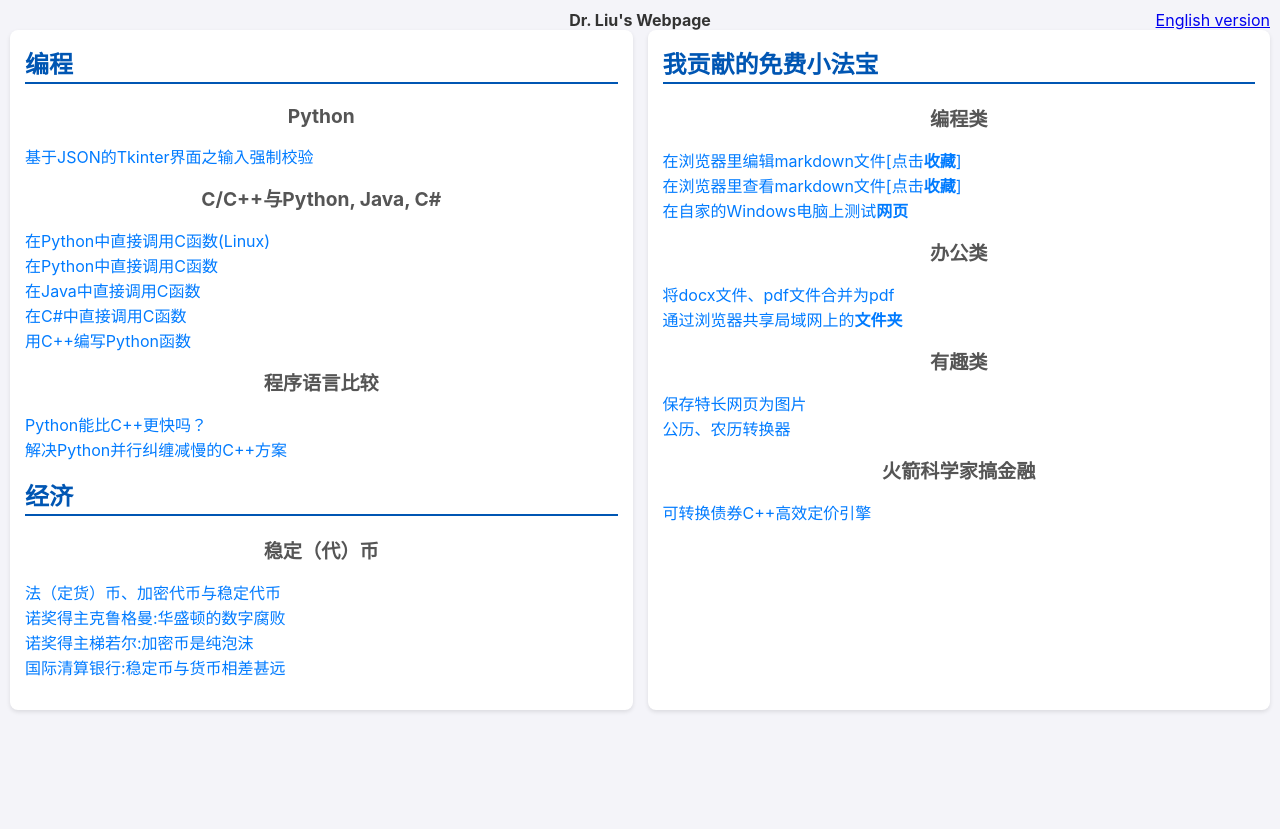
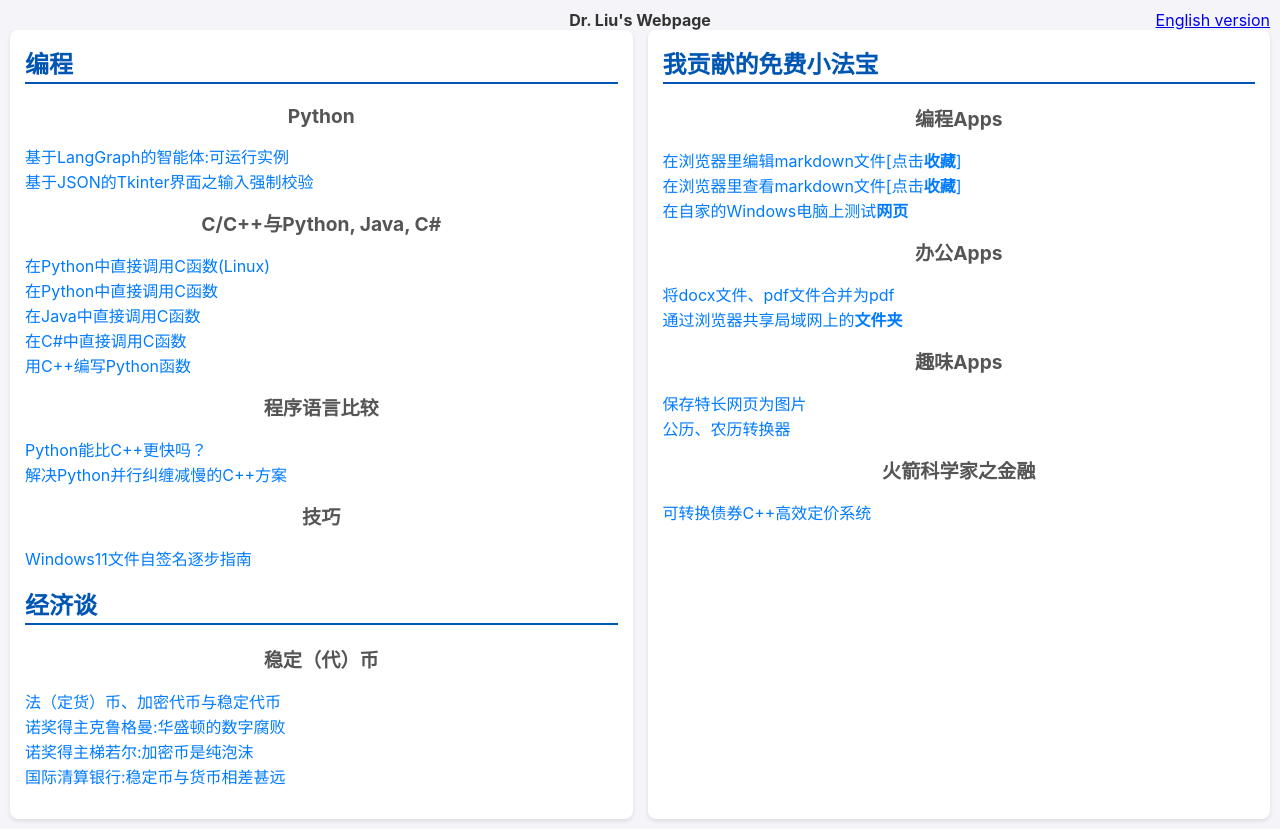
Before and after one commit to qiangliu-sd/qiangliu-sd.github.io, a plain HTML site: page index_chn.html in a window 1280 px wide. Before the commit the page ends 800 px from the top, so only its background shows below. Drawn offline with Linux system fonts and the light colour scheme.

Commit message:
Add files via upload

```diff
--- a/index_chn.html
+++ b/index_chn.html
@@ -13,6 +13,7 @@
             <h2 class="section-title">编程</h2>
             <h3 class="subsection-title">Python</h3>
             <ul class="link-list">
+                <li><a href="https://github.com/qiangliu-sd/ai-agent-LangGraph" title="A beach-town weather AI agent with all necessary details" target="_blank">基于LangGraph的智能体:可运行实例</a></li>
                 <li><a href="https://github.com/qiangliu-sd/enforcedDynaPyTkValid" title="1. Bulletproof enforced validating of Entry widgets;
 2. Dynamic validating of ranges (or bounds) of user inputs via Entry widgets" target="_blank">基于JSON的Tkinter界面之输入强制校验</a></li>
             </ul>
@@ -34,7 +35,11 @@ A full example" target="_blank">用C++编写Python函数</a></li>
                 <li><a href="ql_md_template.html?my.md=coding/proglangs/can_py_beat_cpp.md" title="C++ significantly outperforms NumPy (and Python) for both small and big arrays" target="_blank">Python能比C++更快吗？</a></li>
                 <li><a href="ql_md_template.html?my.md=coding/proglangs/py_entangle.md" title="C++ extensions can be an excellent solution to the problem of Python parallel entanglement" target="_blank">解决Python并行纠缠减慢的C++方案</a></li>
             </ul>
-            <h2 class="section-title">经济</h2>
+            <h3 class="subsection-title">技巧</h3>
+            <ul class="link-list">
+                <li><a href="https://github.com/qiangliu-sd/Windows11-self-signed-certificate" title="A working guide for signing a FILE using self-signed certificate on Windows 11" target="_blank">Windows11文件自签名逐步指南</a></li>
+            </ul>
+            <h2 class="section-title">经济谈</h2>
             <h3 class="subsection-title">稳定（代）币</h3>
             <ul class="link-list">
                 <li><a href="ql_md_template.html?my.md=econ/cryptoccy/stablecoin.md" title="稳定币并非法定货币，风险很大" target="_blank">法（定货）币、加密代币与稳定代币</a></li>
@@ -45,31 +50,31 @@ A full example" target="_blank">用C++编写Python函数</a></li>
         </div>
         <div class="column">
             <h2 class="section-title">我贡献的免费小法宝</h2>
-            <h3 class="subsection-title">编程类</h3>
+            <h3 class="subsection-title">编程Apps</h3>
             <ul class="link-list">
                 <li><a href="mdEditView.html" title="An extremely simple markdown tool" target="_blank">在浏览器里编辑markdown文件[点击<b>收藏</b>]</a></li>
                 <li><a href="markdownView.html" title="An extremely simple markdown viewer" target="_blank">在浏览器里查看markdown文件[点击<b>收藏</b>]</a></li>
                 <li><a href="https://github.com/qiangliu-sd/folder-sharing-via-web" title="Turn your Windows into a HTTP server" target="_blank">在自家的Windows电脑上测试<b>网页</b></a></li>
             </ul>
-            <h3 class="subsection-title">办公类</h3>
+            <h3 class="subsection-title">办公Apps</h3>
             <ul class="link-list">
                 <li><a href="https://github.com/qiangliu-sd/docx-pdf-merger" title="1. Order files by dragging files up or down vertically;
 2. Remove a file by double-click" target="_blank">将docx文件、pdf文件合并为pdf</a></li>
                 <li><a href="https://github.com/qiangliu-sd/folder-sharing-via-web" title="Turn your Windows into a WEB server to share files across LAN" target="_blank">通过浏览器共享局域网上的<b>文件夹</b></a></li>
             </ul>
-            <h3 class="subsection-title">有趣类</h3>
+            <h3 class="subsection-title">趣味Apps</h3>
             <ul class="link-list">
                 <li><a href="https://github.com/qiangliu-sd/longScreenshot" title="Save a multiple-page webpage as long imagine file" target="_blank">保存特长网页为图片</a></li>
                 <li><a href="https://github.com/qiangliu-sd/solar-lunar-date-tool" title="Work for Year 1901 to Year 2099" target="_blank">公历、农历转换器</a></li>
             </ul>
-            <h3 class="subsection-title">火箭科学家搞金融</h3>
+            <h3 class="subsection-title">火箭科学家之金融</h3>
             <ul class="link-list">
                 <li><a href="https://github.com/qiangliu-sd/cvt-bond-pricer" title="1.Include my own algorithm (CRP) for provisional call/put;
 2. Finite difference solving the BSM or AFV PDE;
 3. Suitable for US or China market;
 4. Output price, delta, and gamma at once;
 5. Compute implied volatility;
-6. Include or exclude CB clauses (i.e., choices) easily" target="_blank">可转换债券C++高效定价引擎</a></li>
+6. Include or exclude CB clauses (i.e., choices) easily" target="_blank">可转换债券C++高效定价系统</a></li>
             </ul>
         </div>
     </div></body></html>
```
Also changed, not shown: index.html (+11 -6 lines).
